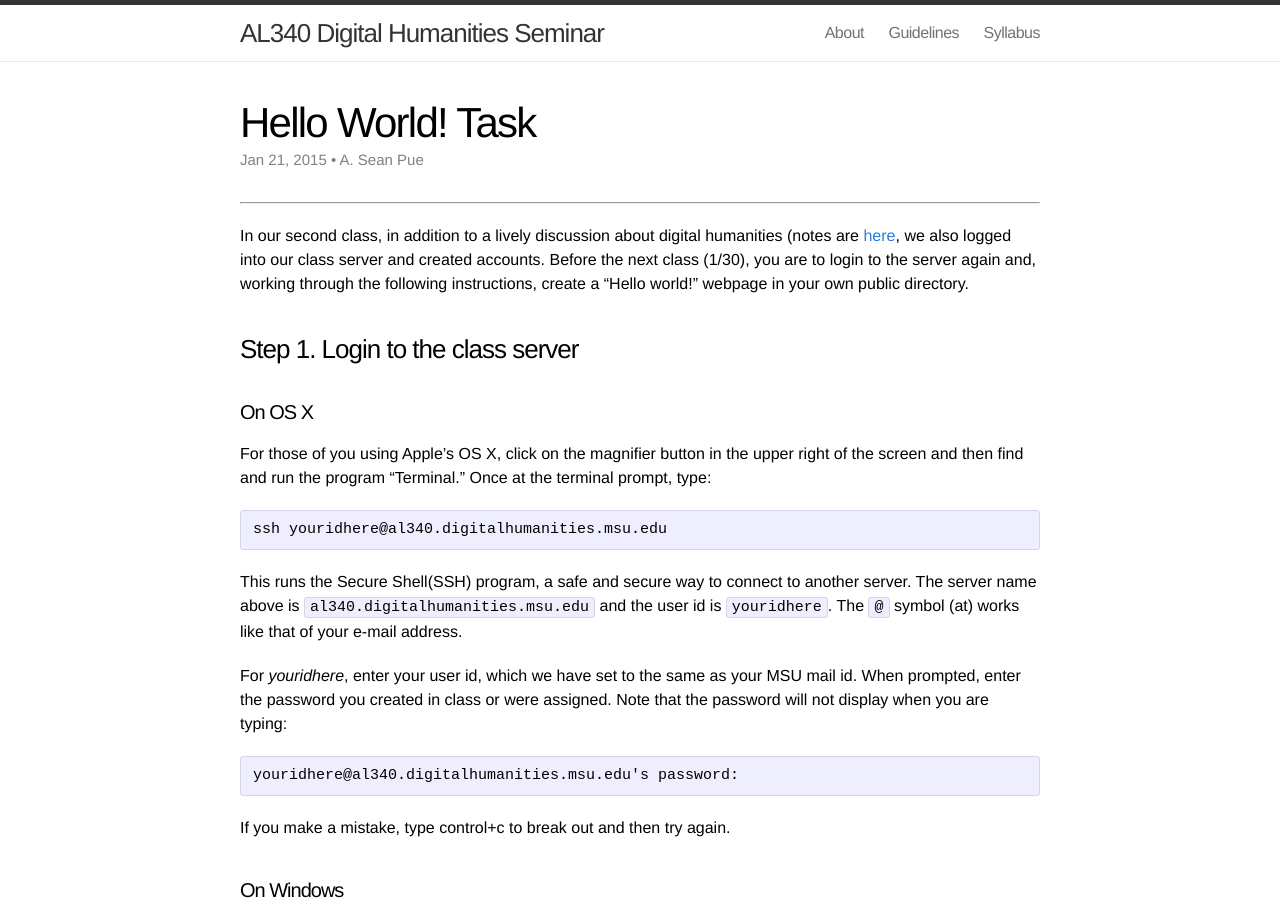
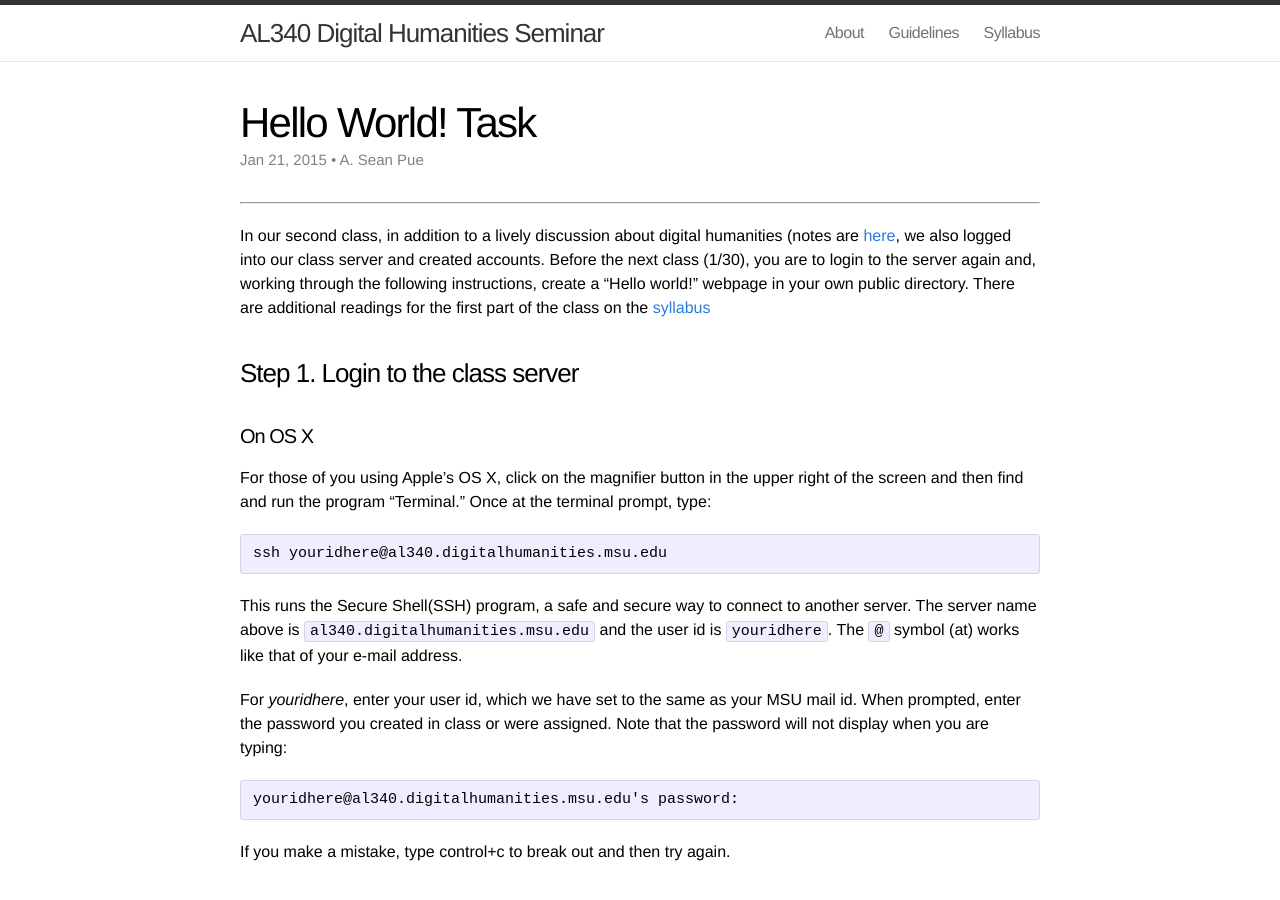
Before and after one commit to seanpue/al340, a Jekyll site: the page built from _posts/2015-01-24-week-3-assignment.md, in a window 1280 px wide and 900 px high. Built offline with Jekyll 4.4.1, drawn with Linux system fonts in a browser that asks for light colours; comment, search, counter and statistics services are not loaded.

Commit message:
updated syllabus

```diff
--- a/_posts/2015-01-24-week-3-assignment.md
+++ b/_posts/2015-01-24-week-3-assignment.md
@@ -13,7 +13,7 @@ author: A. Sean Pue
 
 In our second class, in addition to a lively discussion about digital humanities (notes are [here](https://etherpad.mozilla.org/al340-week2), we also logged into our class server and created accounts. Before
 the next class (1/30), you are to login to the server again and, working through the following
-instructions, create a "Hello world!" webpage in your own public directory.
+instructions, create a "Hello world!" webpage in your own public directory. There are additional readings for the first part of the class on the [syllabus](/al340/syllabus)
 
 ### Step 1. Login to the class server
 
```
